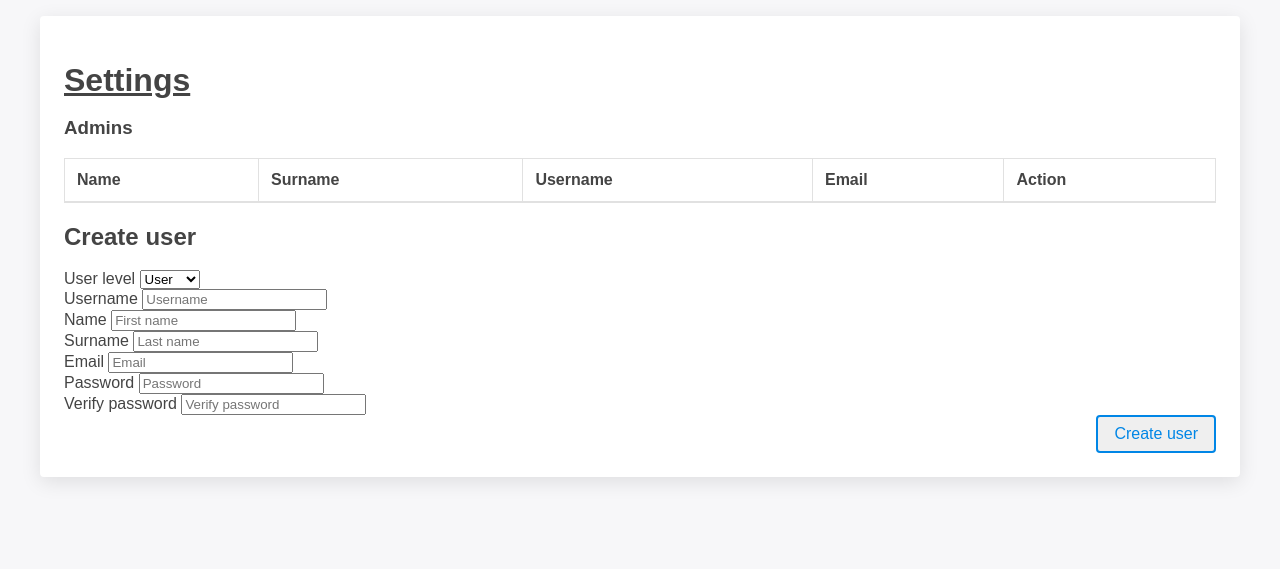
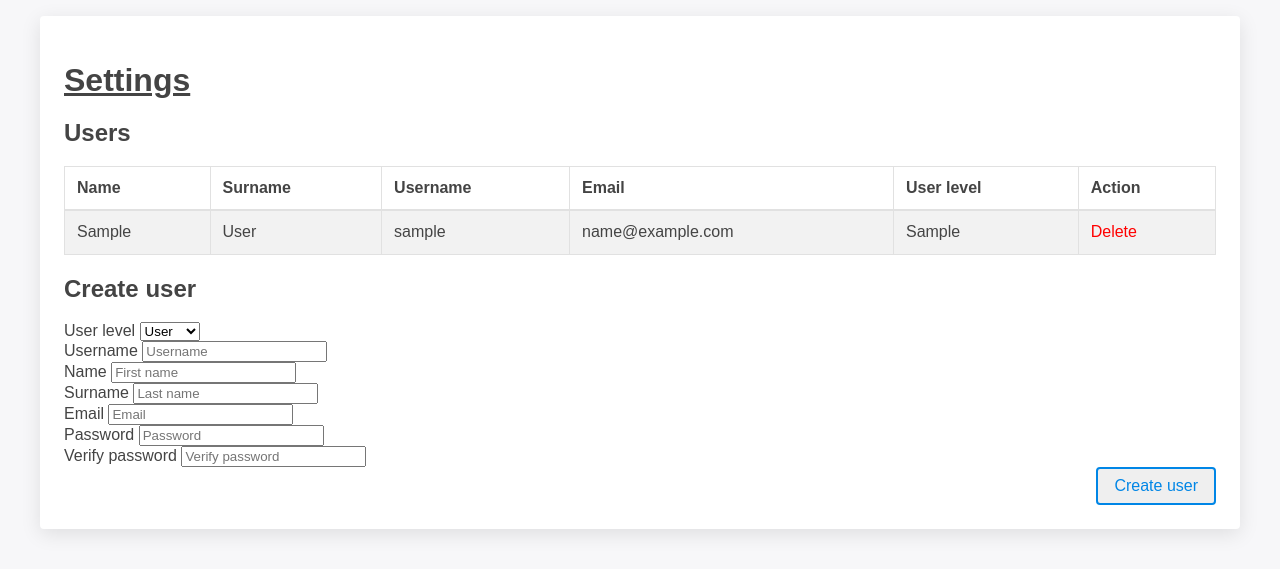
Before and after one commit to tristanjarrett/helpdesk, a PHP site: page /settings.php in a window 1280 px wide. Shown: the part 70-639 px from the top of the page. Run offline with PHP 8.4, Linux system fonts and the light colour scheme; the visitor is signed in with stand-in values (Sample User, id 1); tables that the repository leaves empty or names only in its code hold one stand-in row (values such as "Sample post"); lists and menus that the app fills with data are empty; style sheets or scripts are compiled from the project's sources.

Commit message:
Remove traces of bootstrap

```diff
--- a/inc/errors.php
+++ b/inc/errors.php
@@ -2,8 +2,6 @@
 
 	if (count($errors) > 0) {
 		foreach ($errors as $error) {
-			echo '<div class="alert alert-danger">';
 			echo '<span>' . $error . '</span>';
-			echo '</div>';
 		}
 	}
--- a/inc/users/create.php
+++ b/inc/users/create.php
@@ -50,19 +50,9 @@
 				$password = md5($password);
 				$query = "INSERT INTO users (user_perm, username, fname, lname, email, password) VALUES('$user_perm', '$username', '$fname', '$lname', '$email', '$password')";
 				mysqli_query($db, $query);
-				$_SESSION['success'] = '<div class="alert alert-success">
-				<button type="button" class="close" data-dismiss="alert" aria-label="Close">
-				<span aria-hidden="true">&times;</span>
-				</button>
-				<span>New user created successfully</span>
-				</div>';
+				$_SESSION['success'] = '<span style="color: green;">New user created successfully</span>';
 			} else {
-				$_SESSION['error'] = '<div class="alert alert-danger">
-				<button type="button" class="close" data-dismiss="alert" aria-label="Close">
-				<span aria-hidden="true">&times;</span>
-				</button>
-				<span>Something went wrong</span>
-				</div>';
+				$_SESSION['error'] = '<span style="color: red;">Something went wrong</span>';
 			}
 		}
 
@@ -73,12 +63,7 @@
 			$id = $_GET['delete'];
 			$query = "DELETE FROM users WHERE id='$id'";
 			mysqli_query($db, $query);
-			$_SESSION['success'] = '<div class="alert alert-success">
-			<button type="button" class="close" data-dismiss="alert" aria-label="Close">
-			<span aria-hidden="true">&times;</span>
-			</button>
-			<span>User deleted successfully</span>
-			</div>';
+			$_SESSION['success'] = '<span style="color: green;">User deleted successfully</span>';
 		}
 
 	// end security
--- a/scss/uniform/_uniform.scss
+++ b/scss/uniform/_uniform.scss
@@ -16,3 +16,4 @@
 @import "components/buttons";
 @import "components/helpers";
 @import "components/tables";
+@import "components/flex";
--- a/settings.php
+++ b/settings.php
@@ -27,15 +27,17 @@
 
 					<h1 class="page_title"><?php echo $pageTitle; ?></h1>
 
-					<h3 class="h5 my-3">Admins</h3>
-					<div class="table-responsive">
-						<table class="table table-bordered table-striped">
+					<h2>Users</h2>
+
+					<div class="">
+						<table class="table-bordered table-striped">
 							<thead>
 								<tr>
 									<th>Name</th>
 									<th>Surname</th>
 									<th>Username</th>
 									<th>Email</th>
+									<th>User level</th>
 									<th>Action</th>
 								</tr>
 							</thead>
@@ -44,7 +46,7 @@
 							if ($db-> connect_error) {
 								die("Connection failed:" . $db->connect_error);
 							}
-							$users_sql = "SELECT * FROM users WHERE user_perm='admin'";
+							$users_sql = "SELECT * FROM users";
 							$result_sql = $db-> query($users_sql);
 							if ($result_sql-> num_rows > 0) {
 								while ($row_sql = $result_sql->fetch_assoc()) { ?>
@@ -53,6 +55,7 @@
 										<td><?php echo $row_sql["lname"]; ?></td>
 										<td><?php echo $row_sql["username"]; ?></td>
 										<td><?php echo $row_sql["email"]; ?></td>
+										<td><?php echo $row_sql["user_perm"]; ?></td>
 										<td><a href="settings.php?delete=<?php echo $row_sql['id']; ?>" style="color: red;">Delete</a></td>
 									</tr>
 									<?php
@@ -65,7 +68,7 @@
 						</table>
 					</div>
 
-					<h2 class="h4 mb-3">Create user</h2>
+					<h2>Create user</h2>
 
 					<form action="settings.php" method="POST">
 
```
Also changed, not shown: inc/tickets/create.php (+2 -12 lines), inc/users/update.php (+4 -24 lines).
